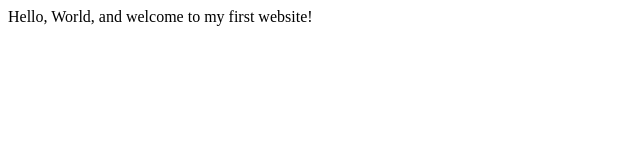
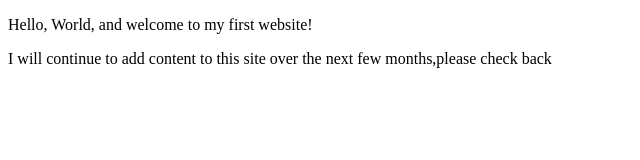
Before and after one commit to qasimf1/qasimf1.github.io, a plain HTML site: page index.html in a window 1280 px wide. Shown: the whole page, without its empty margins (0-640 px from the left). Drawn offline with Linux system fonts and the light colour scheme.

Commit message:
Expanded home page
Updated meta information and added content

```diff
--- a/index.html
+++ b/index.html
@@ -3,9 +3,11 @@
     <head>
         <meta charset="utf-8">
         <meta name="viewport" content="width=device-width, initial-scale=1.0">
-        <title>My First Website</title>
+        <meta name="author" content="furqan qasim">
+        <title>furqan qasim | web developer</title>
     </head>
     <body>
-       Hello, World, and welcome to my first website!
+       <p>Hello, World, and welcome to my first website!</p>
+       <p>I will continue to add content to this site over the next few months,please check back </p>
     </body>
 </html>
```
